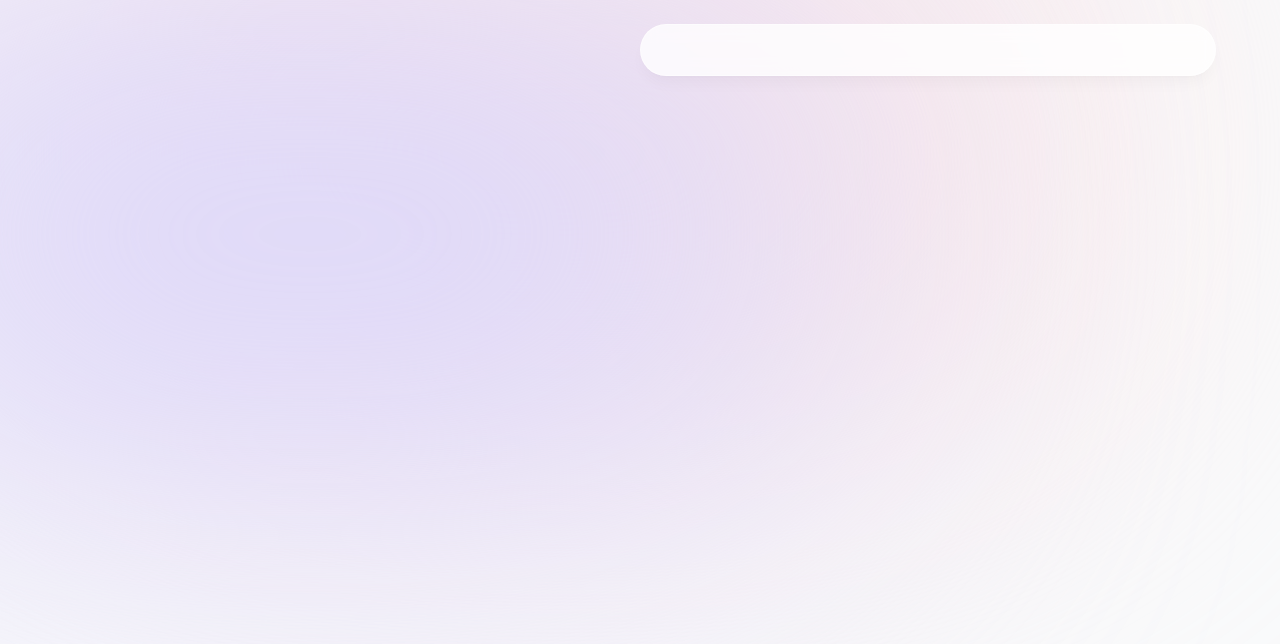
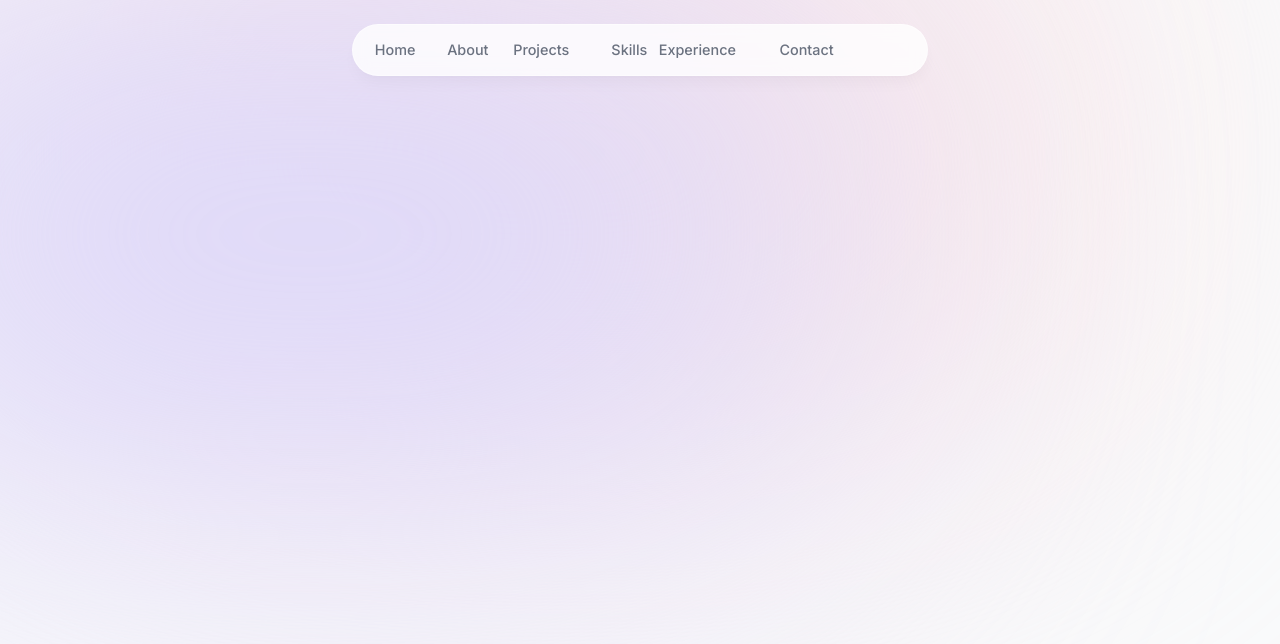
Before and after one commit to SinaSS77/portfolio-NextJS, a Next.js app: page / in a window 1280 px wide. Shown: the top 644 px of the page. Built offline with nearby package versions, Linux system fonts and the light colour scheme.

Commit message:
Completed header

```diff
--- a/components/header.tsx
+++ b/components/header.tsx
@@ -1,9 +1,37 @@
+"use client";
 import React from 'react';
+import { motion } from 'framer-motion';
+import { links } from '@/lib/data';
+import Link from 'next/link';
 
 export default function Header() {
   return (
     <header className="z-[999] relative">
-      <div className="fixed top-0 left-1/2 h-[4.5rem] w-full rounded-none border border-white border-opacity-40 bg-white bg-opacity-80 shadow-lg shadow-black/[0.03] backdrop-blur-[0.5rem] sm:top-6 sm:h-[3.25rem] sm:w-[36rem] sm:rounded-full dark:bg-gray-950 dark:border-black/40 dark:bg-opacity-75"></div>
+      <motion.div className="fixed top-0 left-1/2 h-[4.5rem] w-full rounded-none border border-white border-opacity-40 bg-white bg-opacity-80 shadow-lg shadow-black/[0.03] backdrop-blur-[0.5rem] sm:top-6 sm:h-[3.25rem] sm:w-[36rem] sm:rounded-full dark:bg-gray-950 dark:border-black/40 dark:bg-opacity-75"
+
+        initial={{ y: -100, x: "-50%", opacity: 0 }}
+        animate={{ y: 0, x: "-50%", opacity: 1 }}
+      >
+      </motion.div>
+      <nav className='flex fixed top-[0.15rem] left-1/2 h-12 -translate-x-1/2 py-2 sm:top-[1.7rem] sm:h-[initial] sm:py-0'>
+        <ul className='flex w-[22rem] flex-wrap items-center justify-center gap-y-1 text-[0.9rem] font-medium text-gray-500 sm:w-[initial] sm:flex-nowrap sm:gap-2'>
+          {
+            links.map(link => (
+              <motion.li
+                className='h-3/4 flex items-center justify-center'
+                key={link.hash}
+                initial={{ y: -100, x: "-50%", opacity: 0 }}
+                animate={{ y: 0, x: "-50%", opacity: 1 }}
+              >
+                <Link
+                  className='flex w-full items-center justify-center px-3 py-3 hover:text-gray-950 transition'
+                  href={link.hash}
+                >{link.name}</Link>
+              </motion.li>
+            ))
+          }
+        </ul>
+      </nav>
     </header>
   );
 }
--- a/package.json
+++ b/package.json
@@ -15,6 +15,7 @@
     "autoprefixer": "10.4.16",
     "eslint": "8.56.0",
     "eslint-config-next": "14.0.4",
+    "framer-motion": "^10.16.16",
     "next": "14.0.4",
     "postcss": "8.4.32",
     "react": "18.2.0",
```
Also changed, not shown: 1 other file (tests, documents, lock files or other folders).
